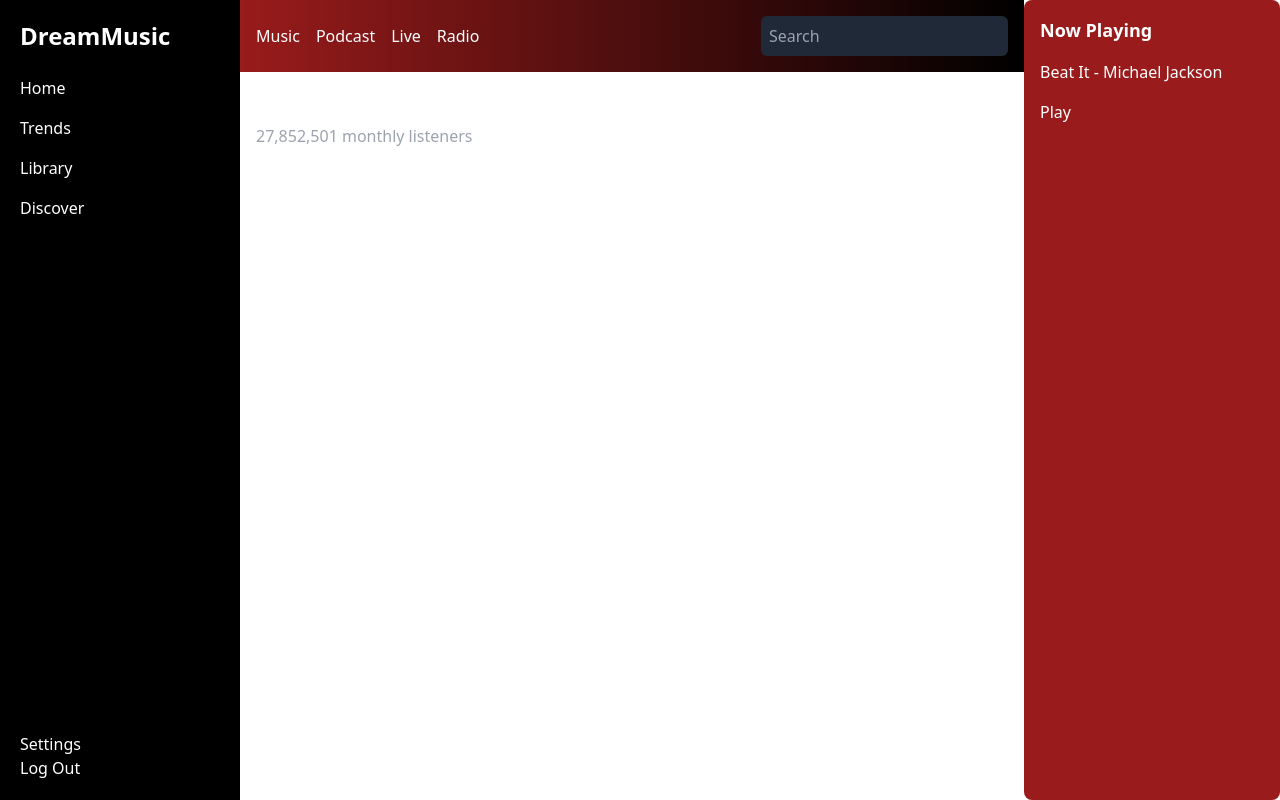
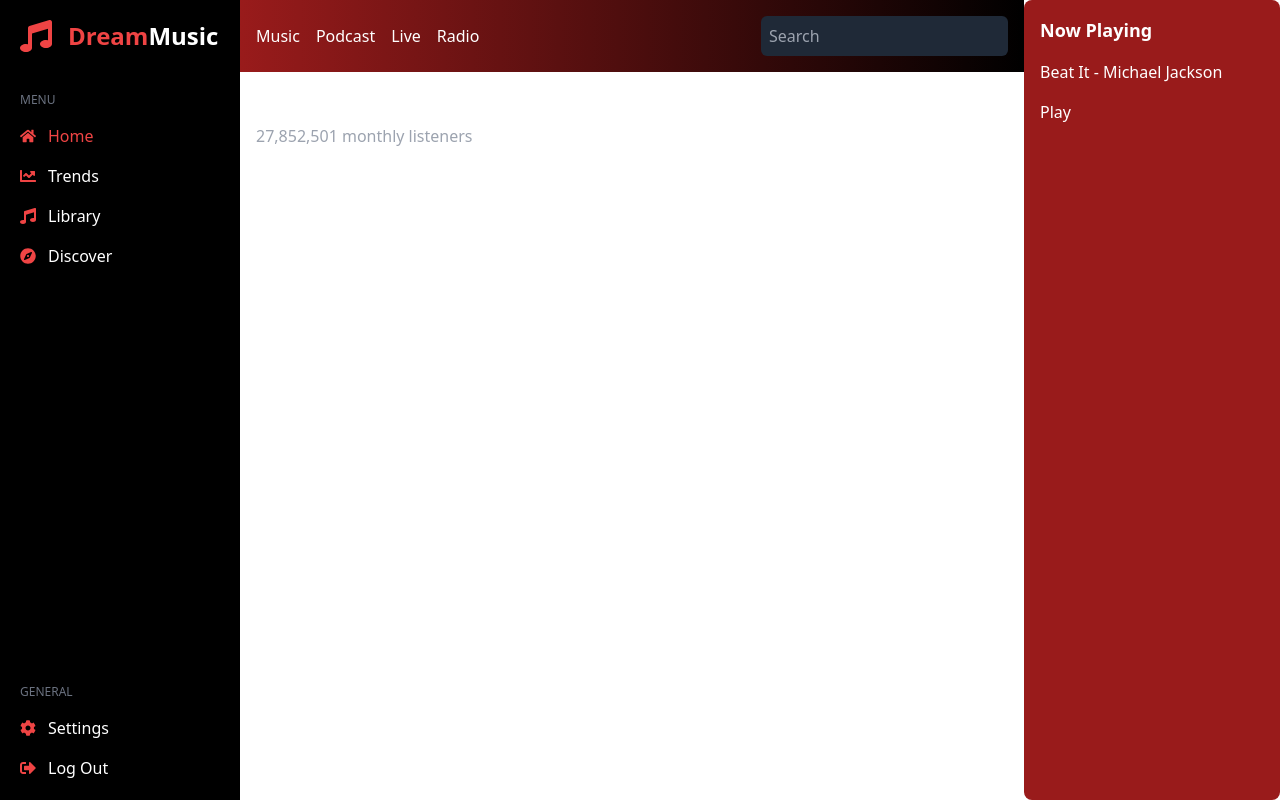
Before and after one commit to rakesh-kumar-18/music-player, a React (Vite) app: page / in a window 1280 px wide. Built offline with nearby package versions, Linux system fonts and the light colour scheme.

Commit message:
add sidebar

```diff
--- a/src/components/Sidebar.jsx
+++ b/src/components/Sidebar.jsx
@@ -1,22 +1,48 @@
+import { FaHome, FaChartLine, FaMusic, FaCompass, FaCog, FaSignOutAlt } from "react-icons/fa";
 
 function Sidebar() {
     return (
         <aside className="bg-black text-white w-60 h-screen flex flex-col justify-between p-5">
+            <div className="flex items-center mb-10">
+                <FaMusic className="text-red-500 w-8 h-8 mr-4" />
+                <h1 className="text-2xl font-bold text-red-500">
+                    Dream<span className="text-white">Music</span>
+                </h1>
+            </div>
+
+            <nav className="flex-1">
+                <h2 className="text-gray-500 text-xs mb-4">MENU</h2>
+                <ul className="space-y-4">
+                    <li className="flex items-center space-x-3 text-red-500">
+                        <FaHome />
+                        <span>Home</span>
+                    </li>
+                    <li className="flex items-center space-x-3">
+                        <FaChartLine className="text-red-500" />
+                        <span>Trends</span>
+                    </li>
+                    <li className="flex items-center space-x-3">
+                        <FaMusic className="text-red-500" />
+                        <span>Library</span>
+                    </li>
+                    <li className="flex items-center space-x-3">
+                        <FaCompass className="text-red-500" />
+                        <span>Discover</span>
+                    </li>
+                </ul>
+            </nav>
+
             <div>
-                <h1 className="text-2xl font-bold mb-6">DreamMusic</h1>
-                <nav>
-                    <ul className="space-y-4">
-                        <li>Home</li>
-                        <li>Trends</li>
-                        <li>Library</li>
-                        <li>Discover</li>
-                    </ul>
-                </nav>
-            </div>
-            <div>
-                <ul>
-                    <li>Settings</li>
-                    <li>Log Out</li>
+                <h2 className="text-gray-500 text-xs mb-4">GENERAL</h2>
+                <ul className="space-y-4">
+                    <li className="flex items-center space-x-3">
+                        <FaCog className="text-red-500" />
+                        <span>Settings</span>
+                    </li>
+                    <li className="flex items-center space-x-3">
+                        <FaSignOutAlt className="text-red-500" />
+                        <span>Log Out</span>
+                    </li>
                 </ul>
             </div>
         </aside>
```
